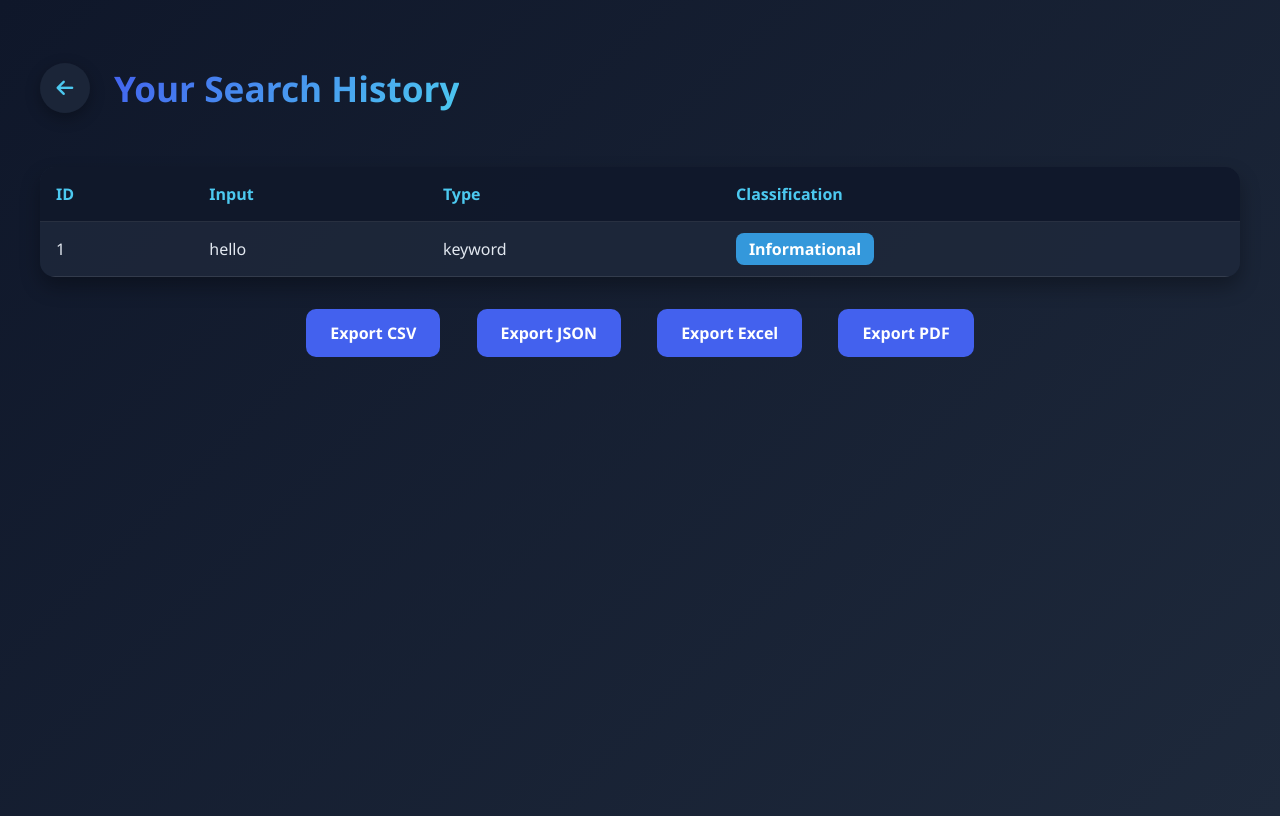
After one commit to najamgul/Web-Scraper, a Flask app: page /history in a window 1280 px wide. The commit adds this page. Run offline with Flask 3, Linux system fonts and the light colour scheme; a user stored in the database is signed in; data comes from the database, SQL or seed files in the repository; both versions use the stored data as it was after the commit; parts of the project's set-up code (start-up, migrations or seed data) failed here and were passed over.

Commit message:
Added Functionality of Importing the results and also added a history button to check the previous results

```diff
--- a/app/routes.py
+++ b/app/routes.py
@@ -3,8 +3,13 @@ import re
 import json
 import csv
 import io
+from flask import session
 from flask import Blueprint, render_template, request, jsonify, send_file, redirect, url_for, flash
-
+from flask import send_file
+import pandas as pd
+from reportlab.platypus import SimpleDocTemplate, Paragraph, Spacer
+from reportlab.lib.styles import getSampleStyleSheet
+from io import BytesIO
 from app.scraper import scrape_and_enrich, google_cse_search, scrape_otx_indicator
 from app.vt_shodan_api import vt_lookup_domain, vt_lookup_ip, vt_lookup_url, shodan_lookup
 from app.ml_model import classify_threat
@@ -82,8 +87,10 @@ def index():
             vt_report=vt_data,
             shodan_report=shodan_data,
             scraped_data=scraped_data,
-            classification=classification
-        )
+            classification=classification,
+            user_id=session.get("user_id")  # NEW: link to logged-in user
+            )
+
         db.session.add(ioc_result)
         db.session.commit()
 
@@ -120,28 +127,72 @@ def feedback(ioc_id):
     return jsonify({"message": "Feedback saved"})
 
 
+
+
 @main_bp.route("/export/<fmt>")
 def export_results(fmt):
-    results = IOCResult.query.all()
+    user_id = session.get("user_id")
+    if not user_id:
+        flash("You must be logged in to export results.", "warning")
+        return redirect(url_for("main.login"))
+
+    results = IOCResult.query.filter_by(user_id=user_id).all()
+
+    export_data = []
+    for r in results:
+        export_data.append({
+            "user": r.user.email if r.user else "unknown",
+            "input": r.input_value,
+            "input_type": r.type,
+            "classification": r.classification,
+            "virustotal": r.vt_report,
+            "shodan": r.shodan_report,
+            "scraped_data": r.scraped_data,
+            "timestamp": r.timestamp.isoformat() if r.timestamp else None
+        })
+
+    # ---- JSON ----
+    if fmt == "json":
+        return jsonify(export_data)
+
+    # ---- CSV ---- (already working)
     if fmt == "csv":
         output = io.StringIO()
-        writer = csv.writer(output)
-        writer.writerow(["id", "input_value", "type", "classification", "vt_report", "shodan_report", "scraped_data"])
-        for r in results:
-            writer.writerow([r.id, r.input_value, r.type, r.classification, json.dumps(r.vt_report), json.dumps(r.shodan_report), json.dumps(r.scraped_data)])
+        writer = csv.DictWriter(output, fieldnames=export_data[0].keys())
+        writer.writeheader()
+        writer.writerows(export_data)
         output.seek(0)
-        return send_file(io.BytesIO(output.getvalue().encode()), mimetype="text/csv", as_attachment=True, download_name="ioc_results.csv")
+        return send_file(io.BytesIO(output.getvalue().encode()), mimetype="text/csv",
+                         as_attachment=True, download_name="ioc_results.csv")
 
-    elif fmt == "json":
-        return jsonify([{
-            "id": r.id,
-            "input_value": r.input_value,
-            "type": r.type,
-            "classification": r.classification,
-            "vt_report": r.vt_report,
-            "shodan_report": r.shodan_report,
-            "scraped_data": r.scraped_data
-        } for r in results])
+    # ---- Excel ----
+    if fmt == "xlsx":
+        df = pd.DataFrame(export_data)
+        output = BytesIO()
+        with pd.ExcelWriter(output, engine="openpyxl") as writer:
+            df.to_excel(writer, index=False, sheet_name="Results")
+        output.seek(0)
+        return send_file(output, mimetype="application/vnd.openxmlformats-officedocument.spreadsheetml.sheet",
+                         as_attachment=True, download_name="ioc_results.xlsx")
+
+    # ---- PDF ----
+    if fmt == "pdf":
+        buffer = BytesIO()
+        doc = SimpleDocTemplate(buffer)
+        styles = getSampleStyleSheet()
+        elements = []
+        for item in export_data:
+            elements.append(Paragraph(f"<b>User:</b> {item['user']}", styles["Normal"]))
+            elements.append(Paragraph(f"<b>Input:</b> {item['input']} ({item['input_type']})", styles["Normal"]))
+            elements.append(Paragraph(f"<b>Classification:</b> {item['classification']}", styles["Normal"]))
+            elements.append(Paragraph(f"<b>Timestamp:</b> {item['timestamp']}", styles["Normal"]))
+            elements.append(Paragraph(f"<b>VirusTotal:</b> {item['virustotal']}", styles["Normal"]))
+            elements.append(Paragraph(f"<b>Shodan:</b> {item['shodan']}", styles["Normal"]))
+            elements.append(Paragraph(f"<b>Scraped Data:</b> {item['scraped_data']}", styles["Normal"]))
+            elements.append(Spacer(1, 12))
+        doc.build(elements)
+        buffer.seek(0)
+        return send_file(buffer, mimetype="application/pdf", as_attachment=True, download_name="ioc_results.pdf")
 
     return jsonify({"error": "Unsupported format"}), 400
 
@@ -177,6 +228,7 @@ def login():
     if form.validate_on_submit():
         user = User.query.filter_by(email=form.email.data).first()
         if user and check_password_hash(user.password, form.password.data):
+            session["user_id"] = user.id   # save logged-in user ID
             flash("Login successful!", "success")
             return redirect(url_for("main.index"))
         else:
@@ -209,8 +261,17 @@ def dashboard():
         return render_template("index.html", user=session["user"])
     return redirect(url_for("main.login"))
 
+@main_bp.route("/history")
+def history():
+    user_id = session.get("user_id")
+    if not user_id:
+        return redirect(url_for("main.login"))
+    results = IOCResult.query.filter_by(user_id=user_id).all()
+    return render_template("history.html", results=results)
+
+
 # Logout
 @main_bp.route("/logout")
 def logout():
-    session.pop("user", None)
+    session.pop("user_id", None)
     return redirect(url_for("main.landing"))
--- /dev/null
+++ b/app/templates/history.html
@@ -0,0 +1,144 @@
+<!DOCTYPE html>
+<html lang="en">
+<head>
+    <meta charset="UTF-8">
+    <meta name="viewport" content="width=device-width, initial-scale=1.0">
+    <title>Search History - Threat Intelligence Scanner</title>
+    <link rel="stylesheet" href="https://cdnjs.cloudflare.com/ajax/libs/font-awesome/6.4.0/css/all.min.css">
+    <style>
+        body {
+            background: linear-gradient(135deg, #0f172a 0%, #1e293b 100%);
+            min-height: 100vh;
+            color: #e2e8f0;
+            font-family: 'Segoe UI', Tahoma, Geneva, Verdana, sans-serif;
+        }
+        .container {
+            max-width: 1200px;
+            margin: 0 auto;
+            padding: 2rem;
+        }
+        header {
+            display: flex;
+            align-items: center;
+            gap: 1.5rem;
+            margin-bottom: 2rem;
+        }
+        .back-btn {
+            display: inline-flex;
+            align-items: center;
+            justify-content: center;
+            width: 50px;
+            height: 50px;
+            border-radius: 50%;
+            background: rgba(30, 41, 59, 0.8);
+            box-shadow: 0 5px 15px rgba(0, 0, 0, 0.3);
+            color: #4cc9f0;
+            text-decoration: none;
+            font-size: 1.2rem;
+        }
+        h1 {
+            font-size: 2.2rem;
+            background: linear-gradient(135deg, #4361ee 0%, #4cc9f0 100%);
+            -webkit-background-clip: text;
+            -webkit-text-fill-color: transparent;
+            font-weight: 800;
+        }
+        table {
+            width: 100%;
+            border-collapse: collapse;
+            background: rgba(30, 41, 59, 0.8);
+            border-radius: 15px;
+            overflow: hidden;
+            box-shadow: 0 10px 20px rgba(0,0,0,0.3);
+        }
+        th, td {
+            padding: 1rem;
+            text-align: left;
+            border-bottom: 1px solid rgba(255,255,255,0.1);
+        }
+        th {
+            background: rgba(15, 23, 42, 0.9);
+            color: #4cc9f0;
+            font-weight: 600;
+        }
+        tr:hover {
+            background: rgba(76, 201, 240, 0.1);
+        }
+        .classification {
+            padding: 0.3rem 0.8rem;
+            border-radius: 8px;
+            font-weight: bold;
+            text-transform: capitalize;
+        }
+        .malicious { background: #c0392b; color: white; }
+        .benign { background: #27ae60; color: white; }
+        .informational { background: #3498db; color: white; }
+        .unknown { background: #7f8c8d; color: white; }
+        .export-links {
+            margin-top: 2rem;
+            text-align: center;
+        }
+        .export-links a {
+            display: inline-block;
+            margin: 0 1rem;
+            padding: 0.8rem 1.5rem;
+            background: #4361ee;
+            color: white;
+            border-radius: 10px;
+            text-decoration: none;
+            font-weight: 600;
+            transition: all 0.3s ease;
+        }
+        .export-links a:hover {
+            background: #4cc9f0;
+            transform: translateY(-2px);
+        }
+    </style>
+</head>
+<body>
+    <div class="container">
+        <header>
+            <a href="{{ url_for('main.index') }}" class="back-btn">
+                <i class="fas fa-arrow-left"></i>
+            </a>
+            <h1>Your Search History</h1>
+        </header>
+
+        {% if results %}
+        <table>
+            <thead>
+                <tr>
+                    <th>ID</th>
+                    <th>Input</th>
+                    <th>Type</th>
+                    <th>Classification</th>
+                </tr>
+            </thead>
+            <tbody>
+                {% for r in results %}
+                <tr>
+                    <td>{{ r.id }}</td>
+                    <td>{{ r.input_value }}</td>
+                    <td>{{ r.type }}</td>
+                    <td>
+                        <span class="classification {{ r.classification.lower() }}">
+                            {{ r.classification }}
+                        </span>
+                    </td>
+                </tr>
+                {% endfor %}
+            </tbody>
+        </table>
+        {% else %}
+            <p style="text-align:center; font-style:italic; margin-top:2rem;">No past searches found.</p>
+        {% endif %}
+
+       <div class="export-links">
+    <a href="{{ url_for('main.export_results', fmt='csv') }}">Export CSV</a>
+    <a href="{{ url_for('main.export_results', fmt='json') }}">Export JSON</a>
+    <a href="{{ url_for('main.export_results', fmt='xlsx') }}">Export Excel</a>
+    <a href="{{ url_for('main.export_results', fmt='pdf') }}">Export PDF</a>
+</div>
+    </div>
+</body>
+</html>
--- a/app/templates/index.html
+++ b/app/templates/index.html
@@ -654,9 +654,14 @@
                         </div>
                     </div>
 
+
+
                     <button type="submit" class="btn">
                         <i class="fas fa-play-circle"></i> Scan Now
                     </button>
+                    <a href="{{ url_for('main.history') }}" class="btn" style="margin-top:1.5rem; text-decoration:none; justify-content:center;">
+    <i class="fas fa-history"></i> View History
+</a>
                 </form>
             </div>
         </div>
--- a/requirements.txt
+++ b/requirements.txt
@@ -28,3 +28,5 @@ urllib3==2.5.0
 Werkzeug==3.1.3
 WTForms==3.2.1
 xlsxwriter==3.2.5
+flask_sqlalchemy==3.1.1
+email_validator==3.10
```
Also changed, not shown: app/models.py (+9 -0 lines), app/templates/results.html (+8 -0 lines), instance/database.db.
